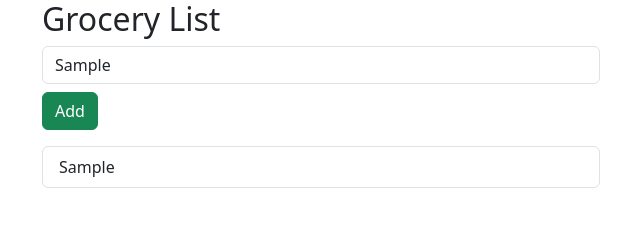
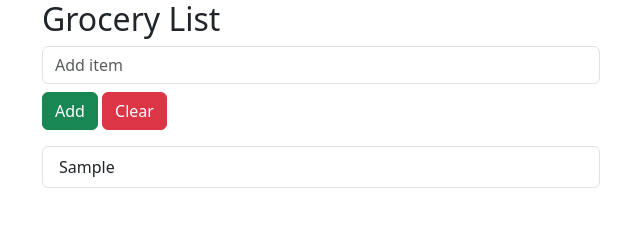
Before and after one commit to LorenzoFormatemp/js_practice, a plain HTML site: page grocery_list/index.html in a window 1280 px wide. Both pictures are taken after typing "Sample" into the empty fields and a click on the button "Add". Shown: the whole page, without its empty margins (40-680 px from the left). Drawn offline with nearby package versions, Linux system fonts and the light colour scheme.

Commit message:
add crud operation basic

```diff
--- a/grocery_list/index.html
+++ b/grocery_list/index.html
@@ -18,6 +18,8 @@
         <!-- aggiungi elemento -->
         <button class="btn btn-success" onclick="addItem()">Add</button>
 
+        <!-- elimina lista -->
+        <button class="btn btn-danger" onclick="clearList()">Clear</button>
 
         <ul id="list" class="list-group w-50 mt-3"></ul>
     </div>
--- a/grocery_list/js/script.js
+++ b/grocery_list/js/script.js
@@ -7,18 +7,21 @@
 const items = []; // ad esempio dati da un servizio esterno
 
 // 1- aggiungere gli elementi alla lista
-function addItem(){
+function addItem(){  // create
     //prendere il valore dell'input
     const item = document.querySelector('#itemInput').value;
     // se item esiste
     if(item){
       items.push(item); // metto il nuovo elemento in fondo all'array
       displayList();
+
+      /* pulire l'input dopo che ho aggiunto l'elemento */
+      document.getElementById("itemInput").value = "";
     }
 }
 
 // 2- mostrare la lista
-function displayList(){
+function displayList(){ // read
     // seleziono il tag lista dove appenderò i miei items
     const list = document.getElementById('list');
 
@@ -37,3 +40,8 @@ function displayList(){
         list.append(li);
     }
 }
+
+function clearList(){ // delete
+    items.length = 0;
+    displayList();
+}
```
